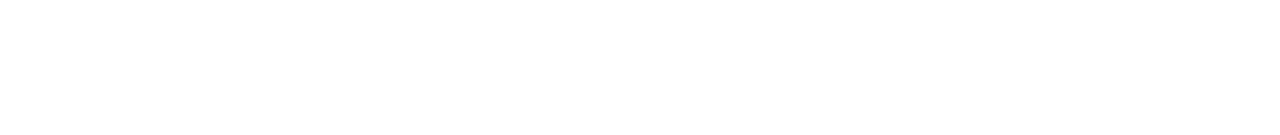
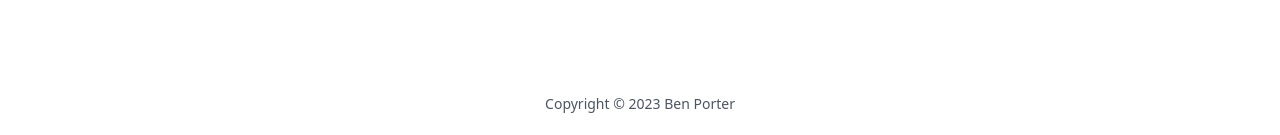
Before and after one commit to BenBITC/google-v1, a Next.js app: page / in a window 1280 px wide. Shown: the part 662-797 px from the top of the page. Built offline with nearby package versions, Linux system fonts and the light colour scheme; no server answers.

Commit message:
added footer

```diff
--- /dev/null
+++ b/components/Footer.js
@@ -0,0 +1,9 @@
+import React from 'react'
+
+export default function Footer() {
+  return (
+    <footer className='absolute bottom-0 left-[50%] translate-x-[-50%] whitespace-nowrap p-6 text-sm text-gray-600'>
+        <p>Copyright &copy; {new Date().getFullYear()} Ben Porter</p>
+    </footer>
+  )
+}
--- a/pages/index.js
+++ b/pages/index.js
@@ -2,6 +2,7 @@
 import { Inter } from 'next/font/google'
 import Header from '../components/Header'
 import {SearchIcon, MicrophoneIcon} from '@heroicons/react/solid'
+import Footer from '../components/Footer'
 
 const inter = Inter({ subsets: ['latin'] })
 
@@ -35,6 +36,8 @@
       </form>
 
       {/* Footer */}
+
+      <Footer />
     </div>
   )
 }
```
